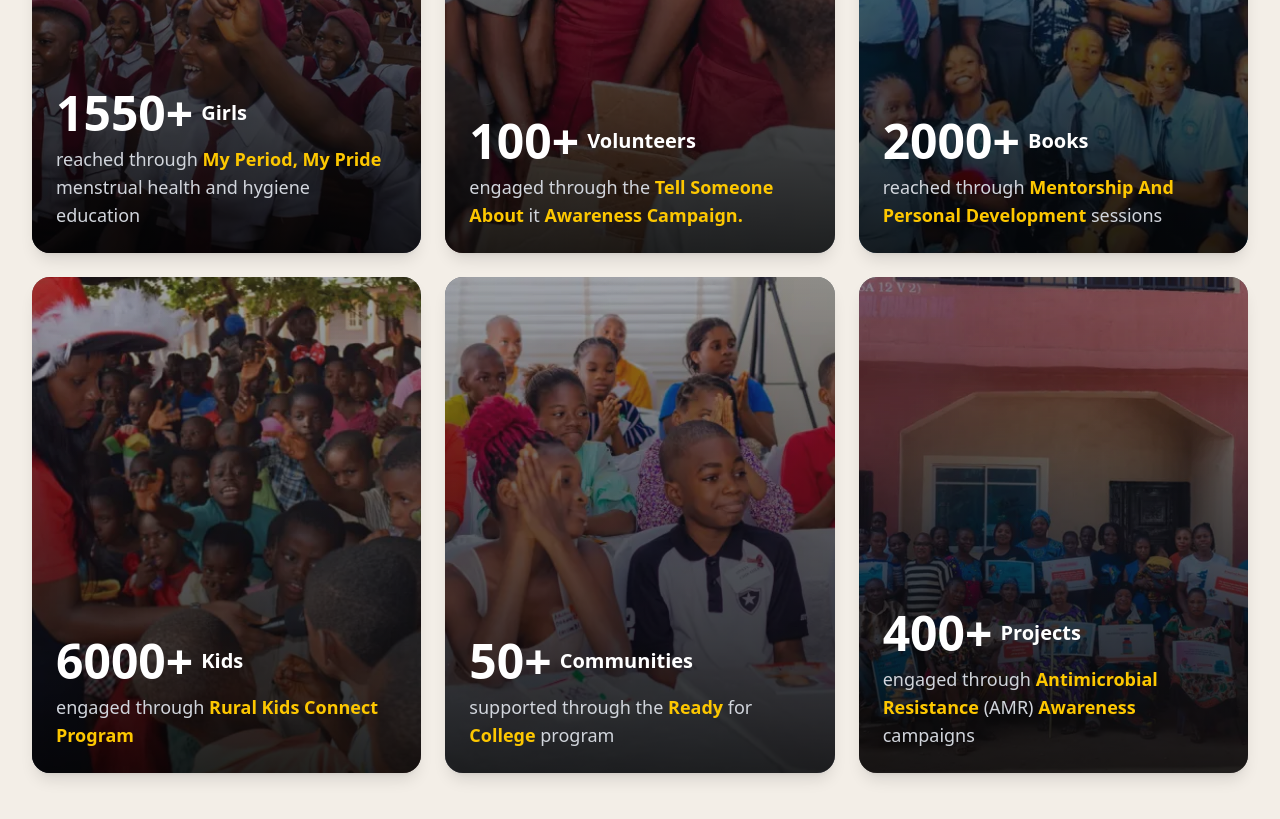
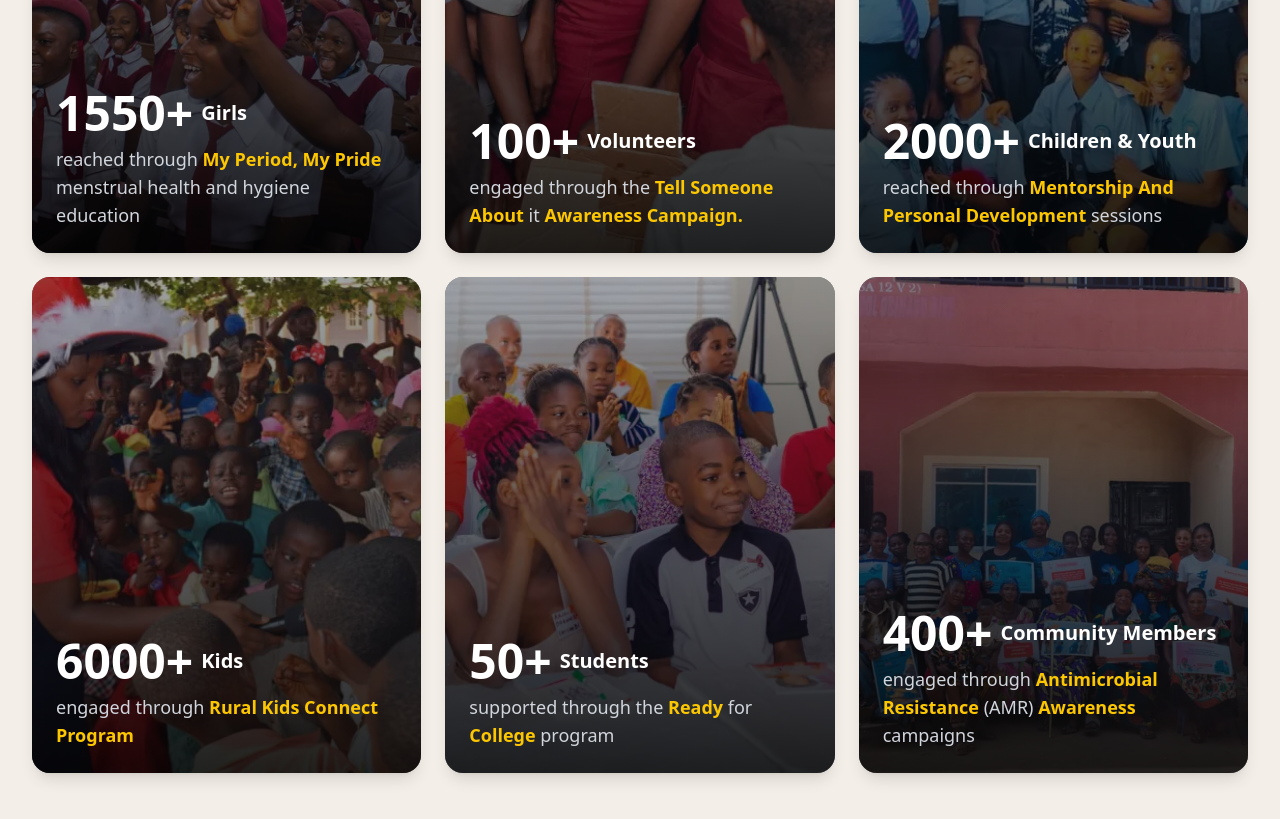
Before and after one commit to beans-chief/HOOT, a Next.js app: page / in a window 1280 px wide. Shown: the part 1920-2739 px from the top of the page. Built offline with nearby package versions, Linux system fonts and the light colour scheme.

Commit message:
Feat: Changed the texts in the impact section

```diff
--- a/components/impact-section.tsx
+++ b/components/impact-section.tsx
@@ -34,7 +34,7 @@ const impactData: ImpactCard[] = [
   },
   {
     number: "2000+",
-    label: "Books",
+    label: "Children & Youth",
     description:
       "reached through Mentorship And Personal Development sessions",
     image: Impact3,
@@ -47,13 +47,13 @@ const impactData: ImpactCard[] = [
   },
   {
     number: "50+",
-    label: "Communities",
+    label: "Students",
     description: "supported through the Ready for College program",
     image: Impact5,
   },
   {
     number: "400+",
-    label: "Projects",
+    label: "Community Members",
     description:
       "engaged through Antimicrobial Resistance (AMR) Awareness campaigns",
     image: Impact6,
```
